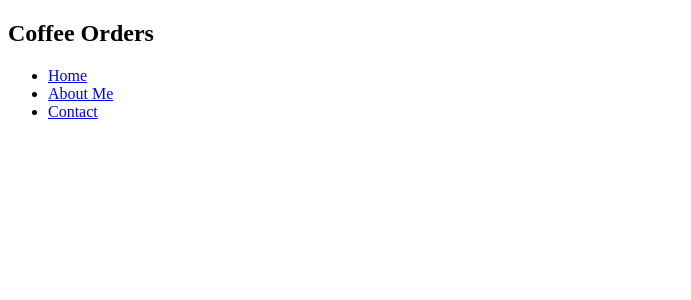
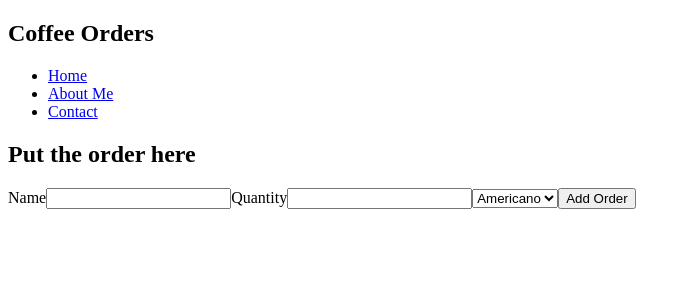
Before and after one commit to ArianZambrano/coffee-app, a React (Create React App) app: page / in a window 1280 px wide. Shown: the top 300 px of the page, without its empty margins (0-691 px from the left). Built offline with nearby package versions, Linux system fonts and the light colour scheme.

Commit message:
chore: Creating order-form component

```diff
--- a/package.json
+++ b/package.json
@@ -8,6 +8,7 @@
     "@testing-library/user-event": "^12.8.3",
     "react": "^17.0.2",
     "react-dom": "^17.0.2",
+    "react-firebase-hooks": "^3.0.4",
     "react-scripts": "4.0.3",
     "web-vitals": "^1.1.2"
   },
--- a/src/App.jsx
+++ b/src/App.jsx
@@ -1,9 +1,13 @@
 import React from 'react';
 import Navbar from './components/Navbar';
+import OrderForm from './components/OrderForm';
 
 const App = () => {
     return(
-        <Navbar />
+        <div>
+            <Navbar />
+            <OrderForm />
+        </div>
     )
 }
 
--- a/src/components/Navbar.jsx
+++ b/src/components/Navbar.jsx
@@ -6,15 +6,19 @@ const Navbar = () => {
         <h1 className="Navbar-Title">Coffee Orders</h1>
         <ul className="Navbar-List">
             <li className="Navbar-Item">
-                    <a className="Navbar-Item-Link" href="#">
+                <a className="Navbar-Item-Link" href="#" target="_blank">
                     Home
                 </a>
             </li>
             <li className="Navbar-Item">
-                    <a className="Navbar-Item-Link" href="https://github.com/ArianZambrano">About Me</a>
+                <a className="Navbar-Item-Link" href="https://github.com/ArianZambrano" target="_blank">
+                    About Me
+                </a>
             </li>
             <li className="Navbar-Item">
-                    <a className="Navbar-Item-Link" href="https://github.com/ArianZambrano">Contact</a>
+                <a className="Navbar-Item-Link" href="https://github.com/ArianZambrano" target="blank">
+                    Contact
+                </a>
             </li>
         </ul>
     </nav>
--- a/src/components/OrderForm.jsx
+++ b/src/components/OrderForm.jsx
@@ -1,7 +1,47 @@
 import React from 'react';
 
 const OrderForm = () => {
-
+    const handleSubmit = (e) =>{
+        e.preventDefault();
+    }
+    {/*const coffees = ["Americano", "Flat White", "Cappuccino", "Latte", "Espresso", "Machiato", "Mocha", "Hot Chocolate", "Tea"];
+    const listCoffees = coffees.map(coffee =>
+        <option value={coffee}>{coffee}</option>
+    )*/}
+    return(
+        <div className="Form-Container">
+            <h2 className="Form-Title">Put the order here</h2>
+            <form onSubmit={e => {handleSubmit(e)}}>
+                <label className="Form-Label">
+                    Name
+                </label>
+                <input
+                    className="Form-Input"
+                    name="name"
+                    type="text"
+                />
+                <label className="Form-Label">
+                    Quantity
+                </label>
+                <input
+                    className="Form-Input"
+                    name="quantity"
+                    type="text"
+                />
+                <select className="Form-Select" name="type">
+                    {/*Poner los valores de una futura DB, por ahora 3 de prueba*/}
+                    <option className="Form-Option" value="americano">Americano</option>
+                    <option className="Form-Option" value="flat white">Flat White</option>
+                    <option className="Form-Option" value="capuccino">Capuccino</option>
+                </select>
+                <input
+                    className="Form-Submit"
+                    type="submit"
+                    value="Add Order"
+                />
+            </form>
+        </div>
+    )
 }
 
 export default OrderForm;
```
Also changed, not shown: src/components/OrdersList.jsx (added), src/services/coffeeService.js (added), 1 other file (tests, documents, lock files or other folders). Lines whose indentation alone changed are shown as unchanged.
